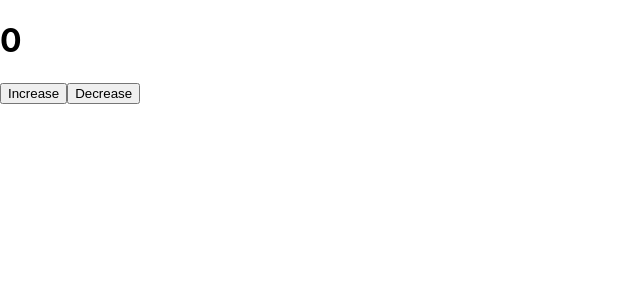
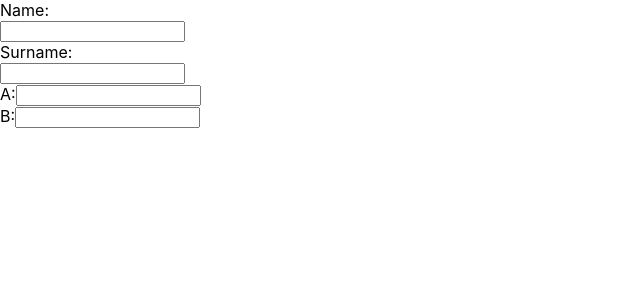
Before and after one commit to elifintizamoglu/React101, a React (Create React App) app in the folder react-project/: page / in a window 1280 px wide. Shown: the top 300 px of the page, without its empty margins (0-640 px from the left). Built offline with nearby package versions, Linux system fonts and the light colour scheme.

Commit message:
State For Inputs

```diff
--- /dev/null
+++ b/react-project/src/components/InputExercise.js
@@ -0,0 +1,42 @@
+import { useState } from 'react';
+
+
+function InputExercise() {
+    const [name, setName] = useState("");
+    const [surname, setSurname] = useState("");
+    const [form, setForm] = useState({a:"", b:""});
+
+
+    const onChangeSurname = (event) => {
+        setSurname(event.target.value);
+    }
+
+    const onChangeInput = (e) => {
+        console.log(e.target.name);
+
+        setForm({...form, [e.target.name]:e.target.value});
+    }
+
+    return (
+        <div>
+            Name: <br />
+            <input value={name} onChange={(event) => setName(event.target.value)} />
+            <br />
+            Surname: <br />
+            <input value={surname} onChange={onChangeSurname} />
+            <br />
+            A:
+            <input name="a" value={form.a} onChange={onChangeInput} />
+            <br />
+            B:
+            <input name="b" value={form.b} onChange={onChangeInput} />
+            <br />
+            <br />
+            {name} {surname}
+            <br />
+            {form.a} {form.b}
+        </div>
+    )
+}
+
+export default InputExercise;
--- a/react-project/src/index.js
+++ b/react-project/src/index.js
@@ -2,13 +2,15 @@ import React from 'react';
 import ReactDOM from 'react-dom/client';
 import './index.css';
 //import App from './App';
-import Counter from './components/Counter';
+//import Counter from './components/Counter';
+import InputExercise from './components/InputExercise';
+
 import reportWebVitals from './reportWebVitals';
 
 const root = ReactDOM.createRoot(document.getElementById('root'));
 root.render(
   <React.StrictMode>
-    <Counter />
+    <InputExercise />
   </React.StrictMode>
 );
 
```
